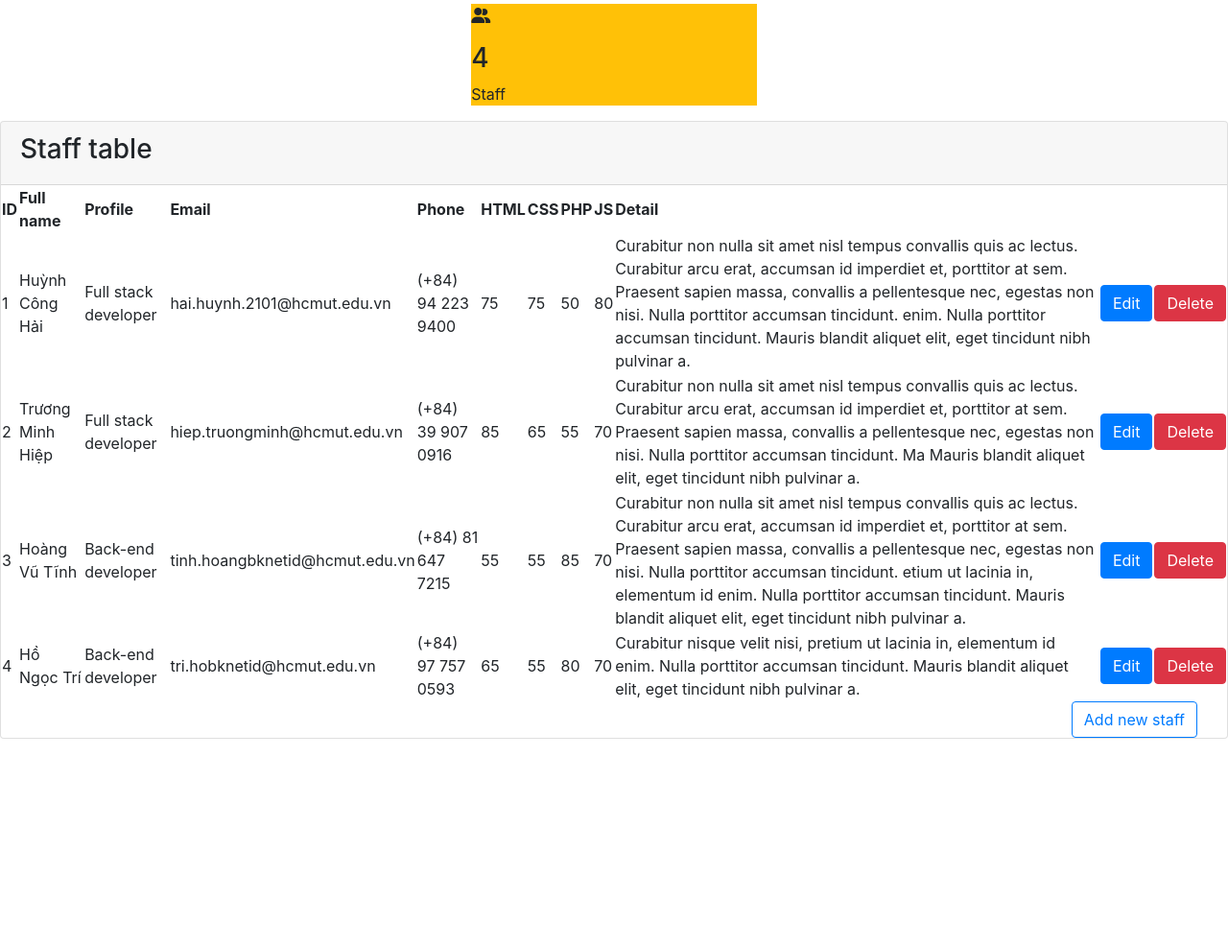
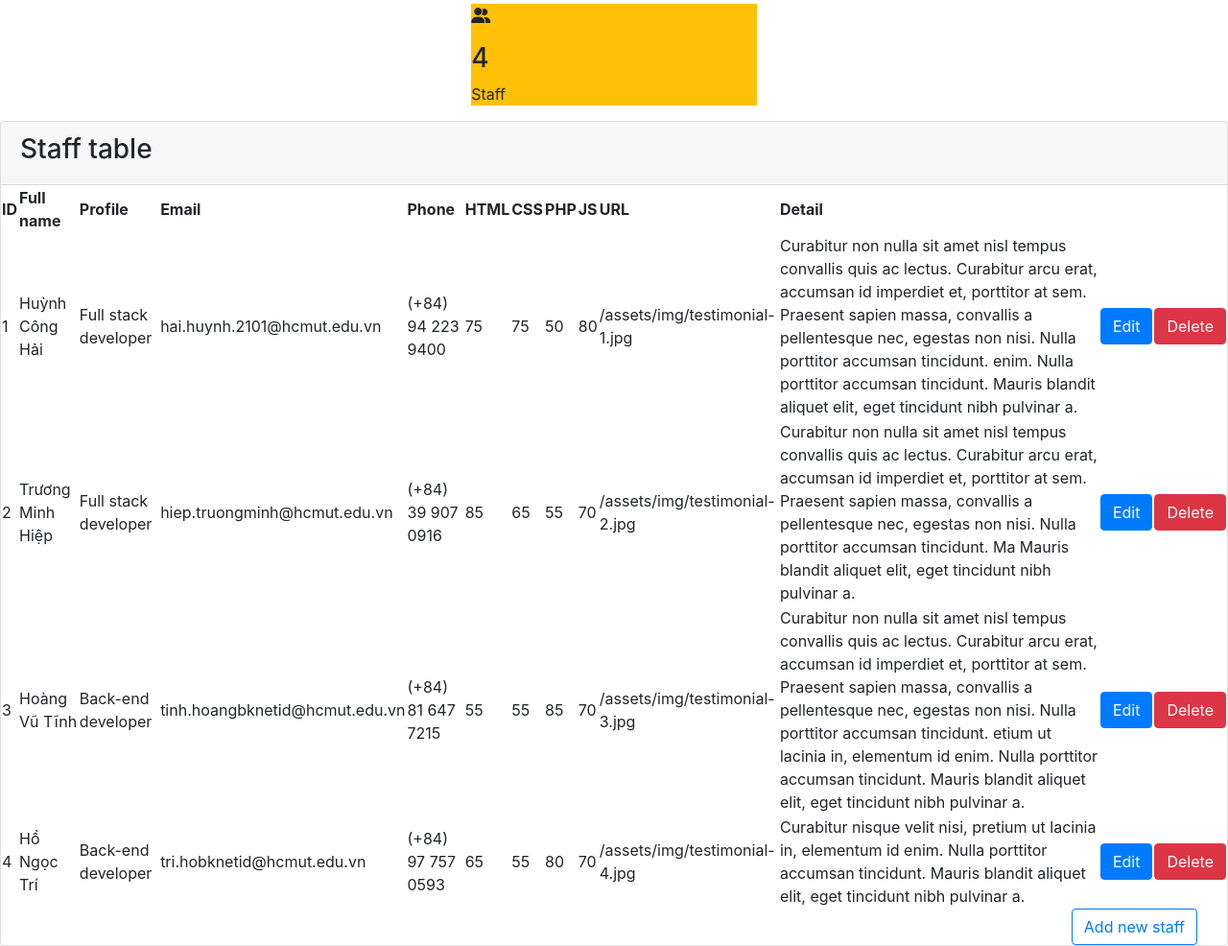
Before and after one commit to hmtam1302/Assignment-2, a PHP site: page /staff.php in a window 1280 px wide. Shown: the part 252-1238 px from the top of the page at 96% size. Before the commit the page ends 1022 px from the top, so only its background shows below. Run offline with PHP 8.4, Linux system fonts and the light colour scheme; a user stored in the database is signed in; data comes from the database, SQL or seed files in the repository; some libraries are stand-ins or nearby versions.

Commit message:
fix bugs on staff.php

```diff
--- a/root/php/admin/staff.php
+++ b/root/php/admin/staff.php
@@ -1,3 +1,10 @@
+<?php
+session_start();
+require_once "config.php";
+if (!isset($_SESSION['admin'])) {
+    header("Location: login.php");
+}
+?>
 <!DOCTYPE html>
 <html lang="en">
 
@@ -121,7 +128,15 @@
                     <p>
                         <i class="fas fa-user-friends"></i>
                     </p>
-                    <h3>4</h3>
+                    <?php
+                    $sql = "SELECT COUNT(id) FROM staff";
+                    $stmt = $mysqli->prepare($sql);
+                    $stmt->execute();
+                    $stmt->store_result();
+                    $stmt->bind_result($number_staff);
+                    $stmt->fetch();
+                    ?>
+                    <h3><?php echo $number_staff; ?></h3>
                     <p>Staff</p>
                 </div>
             </div>
@@ -146,6 +161,7 @@
                                 <th>CSS</th>
                                 <th>PHP</th>
                                 <th>JS</th>
+                                <th>URL</th>
                                 <th class="text-align:center">Detail</th>
                                 <th></th>
                                 <th></th>
@@ -158,28 +174,41 @@
                             //Display all staff
                             $sql = "SELECT * FROM staff where 1";
 
-
+                            $staff = array();
 
                             if ($stmt = $mysqli->prepare($sql)) {
                                 if ($stmt->execute()) {
                                     $stmt->store_result();
 
-                                    $stmt->bind_result($id, $name, $profile, $email, $phone,
-                                     $html,$css,$php,$javascript,$detail,$url);
+                                    $stmt->bind_result(
+                                        $id,
+                                        $name,
+                                        $profile,
+                                        $email,
+                                        $phone,
+                                        $html,
+                                        $css,
+                                        $php,
+                                        $javascript,
+                                        $detail,
+                                        $url
+                                    );
                                     while ($stmt->fetch()) {
+                                        array_push($staff, array($id, $name, $profile, $email, $phone, $html, $css, $php, $javascript, $url, $detail));
                             ?>
                                         <tr>
                                             <td><?php echo $id ?></td>
-                                <td><?php echo$name ?></td>
+                                            <td><?php echo $name ?></td>
                                             <td><?php echo $profile ?></td>
                                             <td><?php echo $email ?></td>
                                             <td><?php echo $phone ?></td>
                                             <td><?php echo $html ?></td>
                                             <td><?php echo $css ?></td>
                                             <td><?php echo $php ?></td>
-                                <td><?php echo $javascript?></td>
-                                <td><?php echo $detail?></td>
-                                <td><button class="btn btn-primary" data-toggle="modal" data-target="#staffEditModal">Edit</button></td>
+                                            <td><?php echo $javascript ?></td>
+                                            <td><?php echo $url ?></td>
+                                            <td><?php echo $detail ?></td>
+                                            <td><button class="btn btn-primary" data-toggle="modal" data-target="#staffEditModal<?php echo $id ?>">Edit</button></td>
                                             <td><button class="btn btn-danger" onclick="deleteStaff(<?php echo $id ?>)">Delete</button></td>
                                         </tr>
                             <?php
@@ -198,7 +227,7 @@
         </div>
     </div>
 
-    <!-- Modal add user-->
+    <!-- Modal add staff-->
     <div class="modal fade" id="staffModal" tabindex="-1" role="dialog" aria-labelledby="staffModal" aria-hidden="true">
         <div class="modal-dialog modal-lg" role="document">
             <div class="modal-content">
@@ -285,7 +314,10 @@
     </div>
 
     <!-- Modal edit staff-->
-    <div class="modal fade" id="staffEditModal" tabindex="-1" role="dialog" aria-labelledby="staffEditModal" aria-hidden="true">
+    <?php
+    for ($index = 0; $index < count($staff); $index++) {
+    ?>
+        <div class="modal fade" id="staffEditModal<?php echo $staff[$index][0]; ?>" tabindex="-1" role="dialog" aria-labelledby="staffEditModal" aria-hidden="true">
             <div class="modal-dialog modal-lg" role="document">
                 <div class="modal-content">
                     <div class="modal-header">
@@ -297,72 +329,79 @@
                     <div class="modal-body">
                         <form>
                             <div class="form-group row align-items-center">
-                            <label for="id-edit" class="col-2 col-form-label"><strong>ID</strong></label>
+                                <label for="id-edit-<?php echo $staff[$index][0]; ?>" class="col-2 col-form-label"><strong>ID</strong></label>
                                 <div class="col-10">
-                                <input class="form-control" type="text" value="" id="id-edit">
+                                    <input class="form-control" type="text" value="<?php echo $staff[$index][0]; ?>" id="id-edit-<?php echo $staff[$index][0]; ?>" disabled>
                                 </div>
                                 <span class="text-danger" id="idErr"></span>
                             </div>
                             <div class="form-group row align-items-center justify-content-center">
-                            <label for="name-edit" class="col-2 col-form-label"><strong>Full name</strong></label>
+                                <label for="name-edit-<?php echo $staff[$index][0]; ?>" class="col-2 col-form-label"><strong>Full name</strong></label>
                                 <div class="col-10">
-                                <input class="form-control" type="text" value="" id="name-edit">
+                                    <input class="form-control" type="text" value="<?php echo $staff[$index][1]; ?>" id="name-edit-<?php echo $staff[$index][0]; ?>">
                                 </div>
                                 <span class="text-danger" id="nameErr"></span>
                             </div>
                             <div class="form-group row align-items-center justify-content-center">
-                            <label for="profile-edit" class="col-2 col-form-label"><strong>Profile</strong></label>
+                                <label for="profile-edit-<?php echo $staff[$index][0]; ?>" class="col-2 col-form-label"><strong>Profile</strong></label>
                                 <div class="col-10">
-                                <input class="form-control" type="text" value="" id="profile-edit">
+                                    <input class="form-control" type="text" value="<?php echo $staff[$index][2]; ?>" id="profile-edit-<?php echo $staff[$index][0]; ?>">
                                 </div>
                                 <span class="text-danger" id="profileErr"></span>
                             </div>
                             <div class="form-group row align-items-center">
-                            <label for="email-edit" class="col-2 col-form-label"><strong>Email</strong></label>
+                                <label for="email-edit-<?php echo $staff[$index][0]; ?>" class="col-2 col-form-label"><strong>Email</strong></label>
                                 <div class="col-10">
-                                <input class="form-control" type="email" value="" id="email-edit">
+                                    <input class="form-control" type="email" value="<?php echo $staff[$index][3]; ?>" id="email-edit-<?php echo $staff[$index][0]; ?>">
                                 </div>
                                 <span class="text-danger" id="emailErr"></span>
                             </div>
                             <div class="form-group row align-items-center justify-content-center">
-                            <label for="phone-edit" class="col-2 col-form-label"><strong>Phone</strong></label>
+                                <label for="phone-edit-<?php echo $staff[$index][0]; ?>" class="col-2 col-form-label"><strong>Phone</strong></label>
                                 <div class="col-10">
-                                <input class="form-control" type="text" value="" id="phone-edit">
+                                    <input class="form-control" type="text" value="<?php echo $staff[$index][4]; ?>" id="phone-edit-<?php echo $staff[$index][0]; ?>">
                                 </div>
                                 <span class="text-danger" id="phoneErr"></span>
                             </div>
                             <div class="form-group row align-items-center justify-content-center">
-                            <label for="html-edit" class="col-2 col-form-label"><strong>HTML</strong></label>
+                                <label for="html-edit-<?php echo $staff[$index][0]; ?>" class="col-2 col-form-label"><strong>HTML</strong></label>
                                 <div class="col-10">
-                                <input class="form-control" type="number" min="0" max="100" value="" id="html-edit">
+                                    <input class="form-control" type="number" min="0" max="100" value="<?php echo $staff[$index][5]; ?>" id="html-edit-<?php echo $staff[$index][0]; ?>">
                                 </div>
                                 <span class="text-danger" id="htmlErr"></span>
                             </div>
                             <div class="form-group row align-items-center justify-content-center">
-                            <label for="css-edit" class="col-2 col-form-label"><strong>CSS</strong></label>
+                                <label for="css-edit-<?php echo $staff[$index][0]; ?>" class="col-2 col-form-label"><strong>CSS</strong></label>
                                 <div class="col-10">
-                                <input class="form-control" type="number" min="0" max="100" value="" id="css-edit">
+                                    <input class="form-control" type="number" min="0" max="100" value="<?php echo $staff[$index][6]; ?>" id="css-edit-<?php echo $staff[$index][0]; ?>">
                                 </div>
                                 <span class="text-danger" id="cssErr"></span>
                             </div>
                             <div class="form-group row align-items-center justify-content-center">
-                            <label for="php-edit" class="col-2 col-form-label"><strong>PHP</strong></label>
+                                <label for="php-edit-<?php echo $staff[$index][0]; ?>" class="col-2 col-form-label"><strong>PHP</strong></label>
                                 <div class="col-10">
-                                <input class="form-control" type="number" min="0" max="100" value="" id="php-edit">
+                                    <input class="form-control" type="number" min="0" max="100" value="<?php echo $staff[$index][7]; ?>" id="php-edit-<?php echo $staff[$index][0]; ?>">
                                 </div>
                                 <span class="text-danger" id="phpErr"></span>
                             </div>
                             <div class="form-group row align-items-center justify-content-center">
-                            <label for="javascript-edit" class="col-2 col-form-label"><strong>Javascript</strong></label>
+                                <label for="javascript-edit-<?php echo $staff[$index][0]; ?>" class="col-2 col-form-label"><strong>Javascript</strong></label>
                                 <div class="col-10">
-                                <input class="form-control" type="number" min="0" max="100" value="" id="javascript-edit">
+                                    <input class="form-control" type="number" min="0" max="100" value="<?php echo $staff[$index][8]; ?>" id="javascript-edit-<?php echo $staff[$index][0]; ?>">
+                                </div>
+                                <span class="text-danger" id="phpErr"></span>
+                            </div>
+                            <div class="form-group row align-items-center justify-content-center">
+                                <label for="url-edit-<?php echo $staff[$index][0]; ?>" class="col-2 col-form-label"><strong>URL</strong></label>
+                                <div class="col-10">
+                                    <input class="form-control" type="text" min="0" max="100" value="<?php echo $staff[$index][9]; ?>" id="url-edit-<?php echo $staff[$index][0]; ?>">
                                 </div>
                                 <span class="text-danger" id="phpErr"></span>
                             </div>
                             <div class="form-group row align-items-center">
-                            <label for="details-edit" class="col-2 col-form-label"><strong>Detail</strong></label>
+                                <label for="details-edit-<?php echo $staff[$index][0]; ?>" class="col-2 col-form-label"><strong>Detail</strong></label>
                                 <div class="col-10">
-                                <textarea class="form-control" type="" value="" id="detail-edit"></textarea>
+                                    <textarea class="form-control" type="" id="detail-edit-<?php echo $staff[$index][0]; ?>"><?php echo $staff[$index][10]; ?></textarea>
                                 </div>
                                 <span class="text-danger" id="detailErr"></span>
                             </div>
@@ -370,11 +409,14 @@
                     </div>
                     <div class="modal-footer">
                         <button type="button" class="btn btn-secondary" data-dismiss="modal">Close</button>
-                    <button type="button" class="btn btn-primary" onclick="editStaff()">Edit</button>
+                        <button type="button" class="btn btn-primary" onclick="editStaff(<?php echo $staff[$index][0]; ?>)">Edit</button>
                     </div>
                 </div>
             </div>
         </div>
+    <?php
+    }
+    ?>
     <!-- end main content -->
     <!-- import script -->
     <script src="https://cdnjs.cloudflare.com/ajax/libs/Chart.js/2.9.3/Chart.min.js"></script>
```
Also changed, not shown: root/assets/js/admin.js (+24 -23 lines), root/php/admin/action.php (+9 -7 lines). Lines whose indentation alone changed are shown as unchanged.
